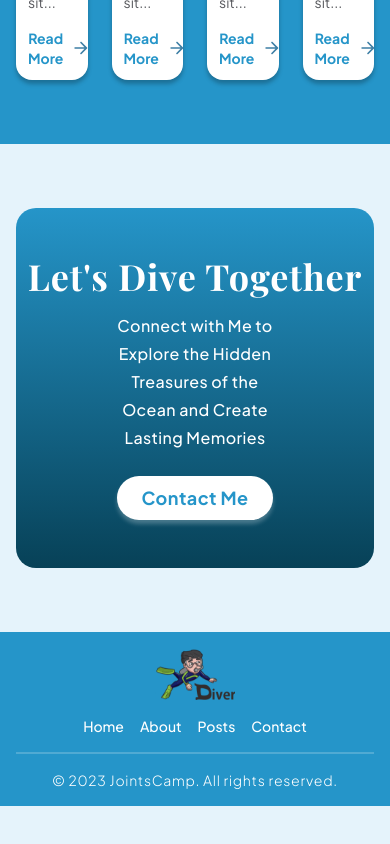
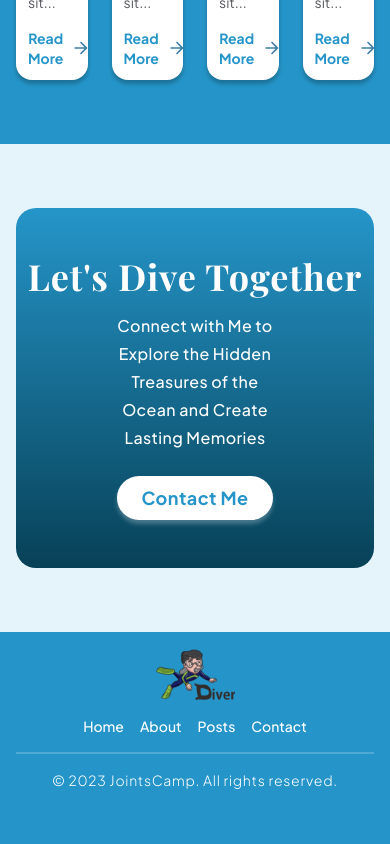
Before and after one commit to khafidhasukma/diver-jointscamp, a React (Create React App) app: page / in a window 390 px wide. Shown: the part 3120-3964 px from the top of the page. Before the commit the page ends 3926 px from the top, so only its background shows below. Built offline with nearby package versions, Linux system fonts and the light colour scheme.

Commit message:
[footer]: responsive in all breakpoints

```diff
--- a/src/assets/styles/index.css
+++ b/src/assets/styles/index.css
@@ -35,5 +35,10 @@
 
 .active {
     @apply font-bold text-primary;
-    filter: invert(54%) sepia(31%) saturate(2293%) hue-rotate(167deg) brightness(86%) contrast(80%);
 }
+
+@media only screen and (max-width: 767.98px) {
+    .active {
+        filter: invert(54%) sepia(31%) saturate(2293%) hue-rotate(167deg) brightness(86%) contrast(80%);
+    }
+}
--- a/src/components/Footer/index.js
+++ b/src/components/Footer/index.js
@@ -3,7 +3,7 @@ import logo from "../../assets/images/logo.svg";
 
 const Footer = () => {
     return (
-        <footer className="bg-primary py-4 text-sm text-white">
+        <footer className="bg-primary py-4 pb-20 text-sm text-white md:pb-4 md:text-base">
             <div className="container flex flex-col items-center">
                 <img src={logo} width="80px" alt="Logo" />
                 <ul className="my-4 flex gap-4">
```
